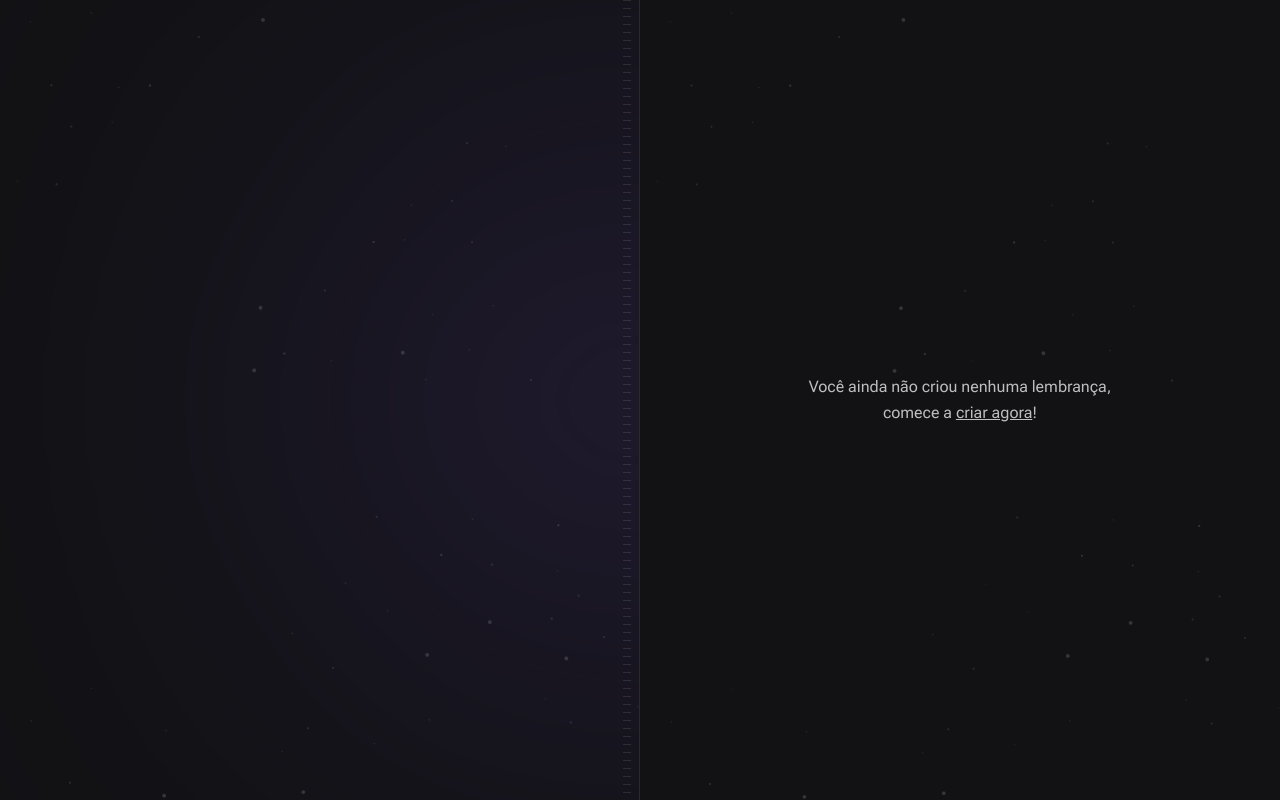
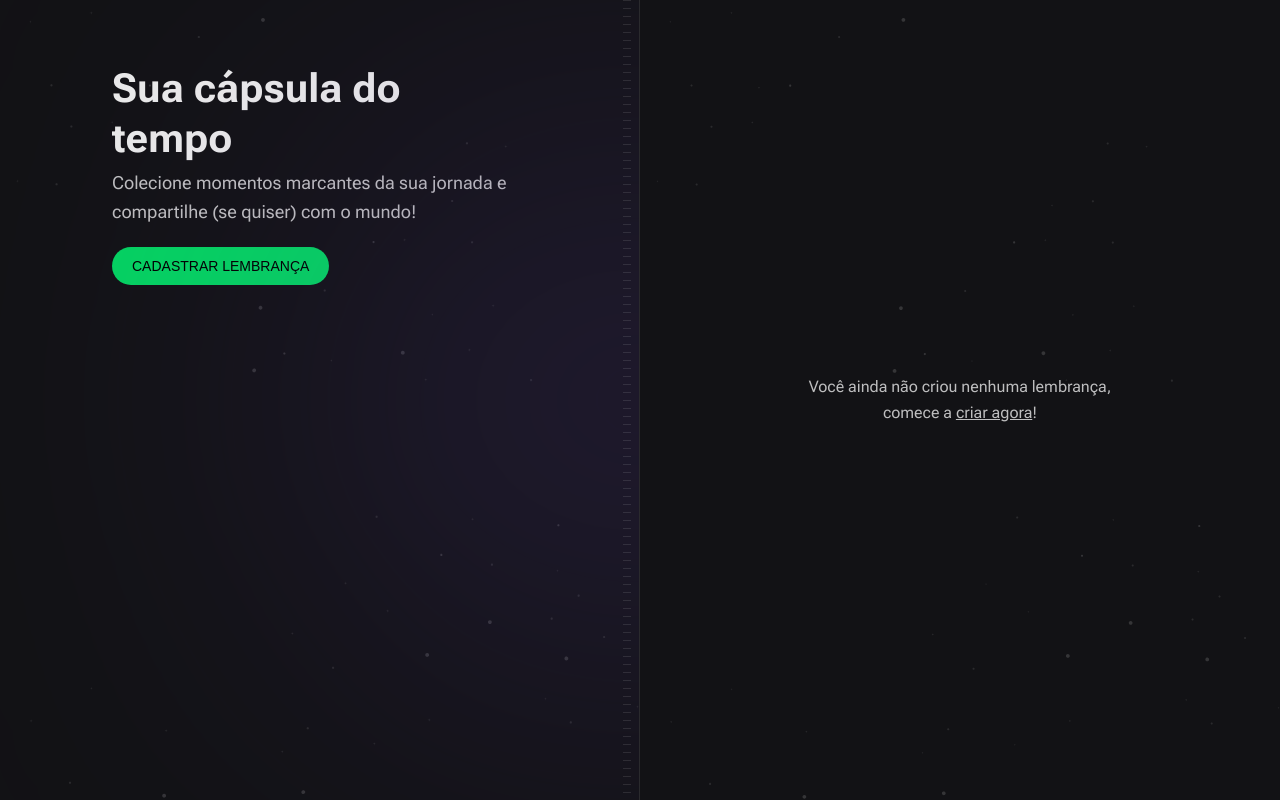
Before and after one commit to JeaziRicardo/time-capsule, a Next.js app in the folder front-end/: page / in a window 1280 px wide. Built offline with nearby package versions, Linux system fonts and the light colour scheme; a web font is replaced by a local one.

Commit message:
feat: cria o componente Hero

```diff
--- a/front-end/src/app/layout.tsx
+++ b/front-end/src/app/layout.tsx
@@ -1,5 +1,6 @@
 import './globals.css'
 import { ReactNode } from 'react'
+import { Hero } from '@/components/Hero'
 import {
   Roboto_Flex as Roboto,
   Bai_Jamjuree as BaiJamjuree,
@@ -28,6 +29,8 @@ export default function RootLayout({ children }: { children: ReactNode }) {
           <section className="relative flex flex-col items-start justify-between overflow-hidden border-r border-white/10 bg-[url(../assets/bg-stars.svg)] bg-cover px-28 py-16">
             <div className="absolute right-0 top-1/2 h-[288px] w-[526px] -translate-y-1/2 translate-x-1/2 rounded-full bg-purple-700 opacity-50 blur-full" />
             <div className="absolute bottom-0 right-2 top-0 w-2 bg-stripes" />
+
+            <Hero />
           </section>
           <section className="flex max-h-screen flex-col overflow-y-scroll bg-[url(../assets/bg-stars.svg)] bg-cover">
             {children}
--- /dev/null
+++ b/front-end/src/components/Hero.tsx
@@ -0,0 +1,24 @@
+import Link from 'next/link'
+
+export function Hero() {
+  return (
+    <div className="space-y-5">
+      <div className="max-w-[420px] space-y-1">
+        <h1 className="text-5xl font-bold leading-tight text-gray-50">
+          Sua cápsula do tempo
+        </h1>
+        <p className="text-lg leading-relaxed">
+          Colecione momentos marcantes da sua jornada e compartilhe (se quiser)
+          com o mundo!
+        </p>
+      </div>
+
+      <Link
+        className="inline-block rounded-full bg-green-500 px-5 py-3 font-alt text-sm uppercase leading-none text-black hover:bg-green-600"
+        href="#"
+      >
+        CADASTRAR LEMBRANÇA
+      </Link>
+    </div>
+  )
+}
```
